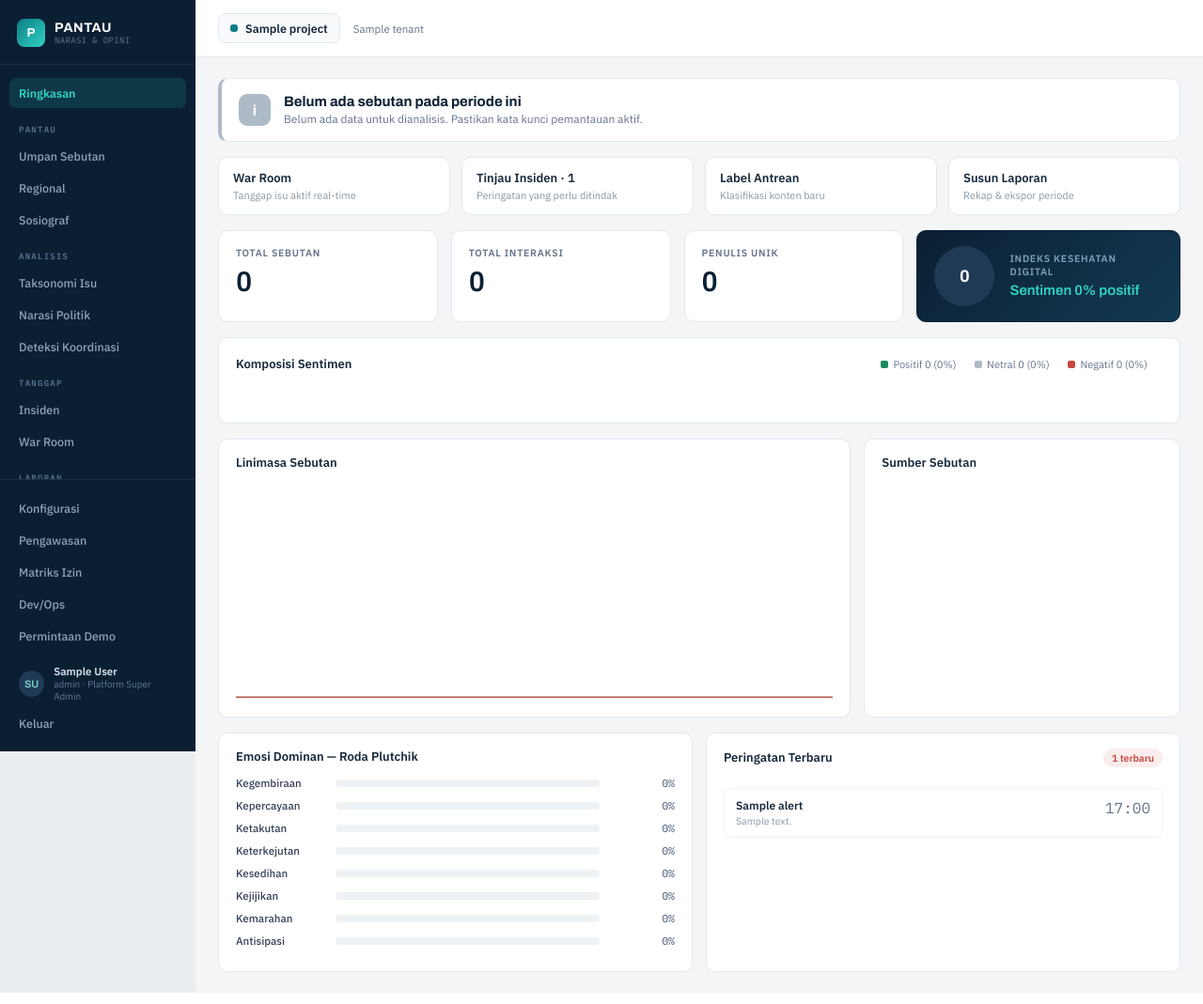
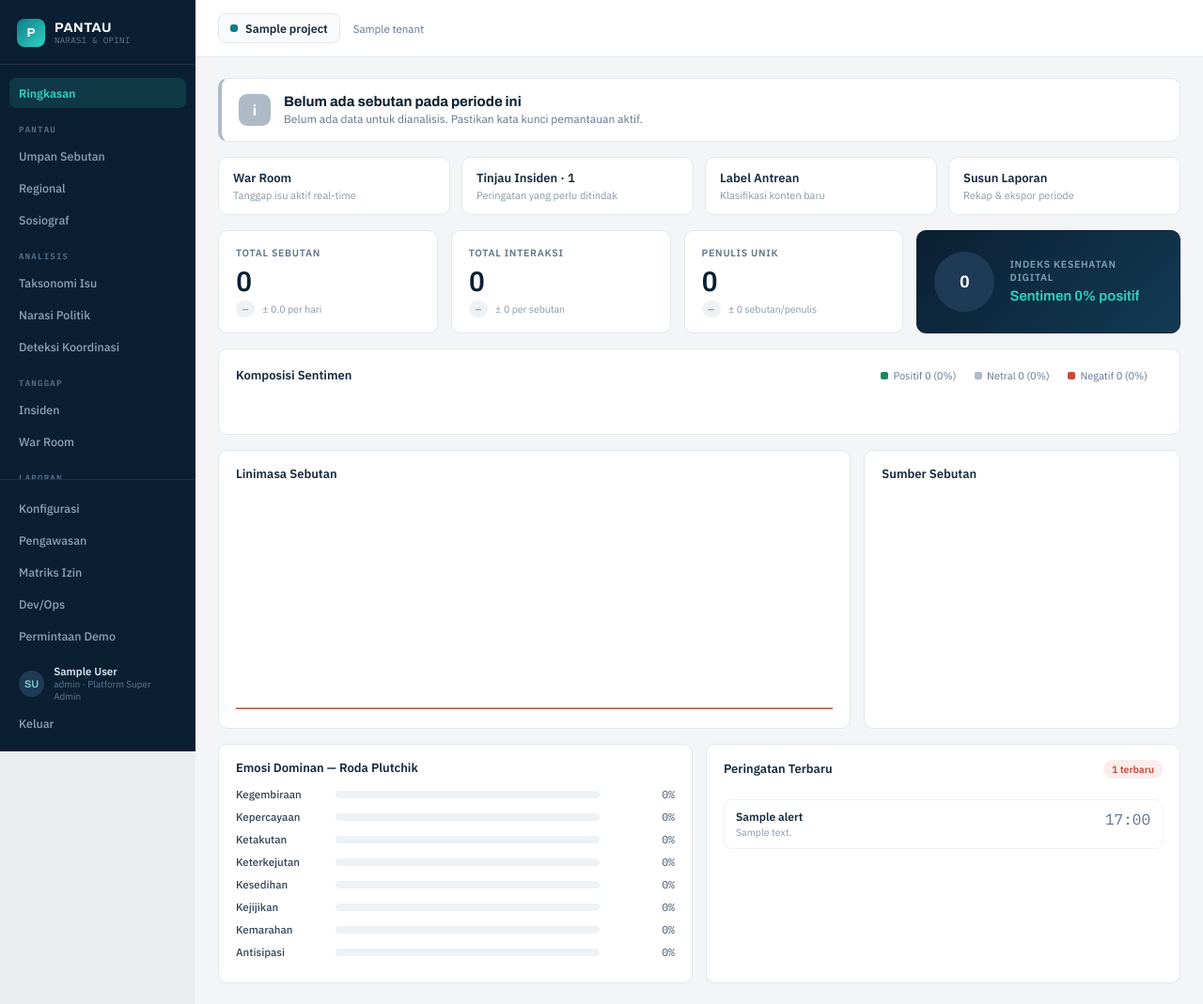
Before and after one commit to YorGalore/capstoneYor, a Django app: page /ringkasan/ in a window 1280 px wide. Shown: the whole page at 94% size. Run offline with Django 5.2, Linux system fonts and the light colour scheme; a user stored in the database is signed in; tables that the repository leaves empty hold one stand-in row (values such as "Sample post"); data that the repository does not hold is empty; parts of the project's set-up code (start-up, migrations or seed data) failed here and were passed over.

Commit message:
Give Ringkasan KPIs a reference point and a meaning
A bare 275 / 127,563 / 18 says nothing on its own. Each headline number
now carries a trend versus the previous equal window and a derived figure
that states what it implies: mentions per day, interactions per mention
(engagement intensity), and mentions per author (crowd concentration —
a small vocal group vs broad-based conversation). Trend chips are
direction-only and neutral-coloured; volume moving is information, not a
verdict, so the value judgement stays with sentiment and health.

Co-Authored-By: Claude Opus 4.8 <noreply@anthropic.com>

```diff
--- a/apps/analytics/selectors.py
+++ b/apps/analytics/selectors.py
@@ -24,6 +24,39 @@ def ringkasan_summary(project, days=30):
     total_mentions = qs.count()
     total_interactions = qs.aggregate(total=Sum("engagement_count"))["total"] or 0
     unique_authors = qs.values("author_handle").distinct().count()
+
+    # A raw count means nothing without a reference point, so every headline number
+    # is paired with the same window immediately before it (trend) and a derived
+    # figure that says what the count implies (rate, intensity, concentration).
+    prev_since = since - timezone.timedelta(days=days)
+    prev_qs = Mention.objects.filter(
+        project=project, posted_at__gte=prev_since, posted_at__lt=since, is_political=False
+    )
+    prev_mentions = prev_qs.count()
+    prev_interactions = prev_qs.aggregate(total=Sum("engagement_count"))["total"] or 0
+    prev_authors = prev_qs.values("author_handle").distinct().count()
+
+    per_day = round(total_mentions / days, 1)
+    interactions_per_mention = round(total_interactions / total_mentions) if total_mentions else 0
+    mentions_per_author = round(total_mentions / unique_authors, 1) if unique_authors else 0
+
+    metrics = {
+        "mentions": {
+            "value": total_mentions,
+            "delta": _pct_delta(total_mentions, prev_mentions),
+            "context": f"± {per_day} per hari",
+        },
+        "interactions": {
+            "value": total_interactions,
+            "delta": _pct_delta(total_interactions, prev_interactions),
+            "context": f"± {interactions_per_mention} per sebutan",
+        },
+        "authors": {
+            "value": unique_authors,
+            "delta": _pct_delta(unique_authors, prev_authors),
+            "context": f"± {mentions_per_author} sebutan/penulis",
+        },
+    }
 
     sentiment_counts = {row["sentiment"]: row["n"] for row in qs.values("sentiment").annotate(n=Count("id"))}
     sentiment_breakdown = []
@@ -70,6 +103,7 @@ def ringkasan_summary(project, days=30):
         "total_mentions": total_mentions,
         "total_interactions": total_interactions,
         "unique_authors": unique_authors,
+        "metrics": metrics,
         "sentiment_breakdown": sentiment_breakdown,
         "source_breakdown": source_breakdown,
         "emotion_breakdown": emotion_breakdown,
@@ -79,6 +113,19 @@ def ringkasan_summary(project, days=30):
         "negative_pct": negative_pct,
         "insight": insight,
     }
+
+
+def _pct_delta(current, previous):
+    """Percentage change vs the previous window, with a direction the template colours.
+    Volume moving is information, not a verdict — direction is 'up'/'down'/'flat', not
+    good/bad; the sentiment and health readings carry the value judgement."""
+    if not previous:
+        # No baseline to compare against: report the arrival of activity, not a
+        # meaningless "+100%" off zero, and stay silent when there is nothing either side.
+        return {"pct": None, "direction": "up" if current else "flat", "label": "baru" if current else "—"}
+    change = round(((current - previous) / previous) * 100)
+    direction = "up" if change > 0 else "down" if change < 0 else "flat"
+    return {"pct": abs(change), "direction": direction, "label": f"{'+' if change > 0 else '−' if change < 0 else ''}{abs(change)}%"}
 
 
 def _ringkasan_insight(*, timeline, total_mentions, positive_pct, negative_pct,
--- a/static/core/css/base.css
+++ b/static/core/css/base.css
@@ -191,6 +191,17 @@ a:hover { color: #0A5C64; text-decoration: underline; }
 }
 .pantau-kpi-label.light { color: #7FA0B8; }
 .pantau-kpi-value { font: 600 30px Archivo, sans-serif; color: var(--navy); margin: 8px 0 4px; }
+
+/* KPI trend + context — gives each headline number a reference point and a meaning. */
+.pantau-kpi-meta { display: flex; align-items: center; gap: 8px; margin-top: 2px; }
+.pantau-delta {
+  font: 600 10.5px 'IBM Plex Mono', monospace; padding: 2px 7px; border-radius: 20px;
+  background: #EEF2F5; color: var(--text-muted); white-space: nowrap;
+}
+.pantau-delta-up::before { content: "\25B2 "; font-size: 8px; }
+.pantau-delta-down::before { content: "\25BC "; font-size: 8px; }
+.pantau-delta-flat { color: var(--text-faint); }
+.pantau-kpi-context { font: 400 10.5px 'IBM Plex Sans', sans-serif; color: var(--text-faint); }
 
 .pantau-health-gauge {
   --pct: 0;
--- a/templates/analytics/ringkasan.html
+++ b/templates/analytics/ringkasan.html
@@ -47,18 +47,36 @@
 </div>
 
 <div class="pantau-kpi-row">
+  {% with m=summary.metrics.mentions %}
   <div class="pantau-card">
     <div class="pantau-kpi-label">Total Sebutan</div>
     <div class="pantau-kpi-value">{{ summary.total_mentions }}</div>
+    <div class="pantau-kpi-meta">
+      <span class="pantau-delta pantau-delta-{{ m.delta.direction }}">{{ m.delta.label }}</span>
+      <span class="pantau-kpi-context">{{ m.context }}</span>
+    </div>
   </div>
+  {% endwith %}
+  {% with m=summary.metrics.interactions %}
   <div class="pantau-card">
     <div class="pantau-kpi-label">Total Interaksi</div>
     <div class="pantau-kpi-value">{{ summary.total_interactions }}</div>
+    <div class="pantau-kpi-meta">
+      <span class="pantau-delta pantau-delta-{{ m.delta.direction }}">{{ m.delta.label }}</span>
+      <span class="pantau-kpi-context">{{ m.context }}</span>
+    </div>
   </div>
+  {% endwith %}
+  {% with m=summary.metrics.authors %}
   <div class="pantau-card">
     <div class="pantau-kpi-label">Penulis Unik</div>
     <div class="pantau-kpi-value">{{ summary.unique_authors }}</div>
+    <div class="pantau-kpi-meta">
+      <span class="pantau-delta pantau-delta-{{ m.delta.direction }}">{{ m.delta.label }}</span>
+      <span class="pantau-kpi-context">{{ m.context }}</span>
+    </div>
   </div>
+  {% endwith %}
   <div class="pantau-card pantau-card-dark">
     <div class="pantau-health-gauge" style="--pct: {{ summary.health_index }}"><span>{{ summary.health_index }}</span></div>
     <div>
```
